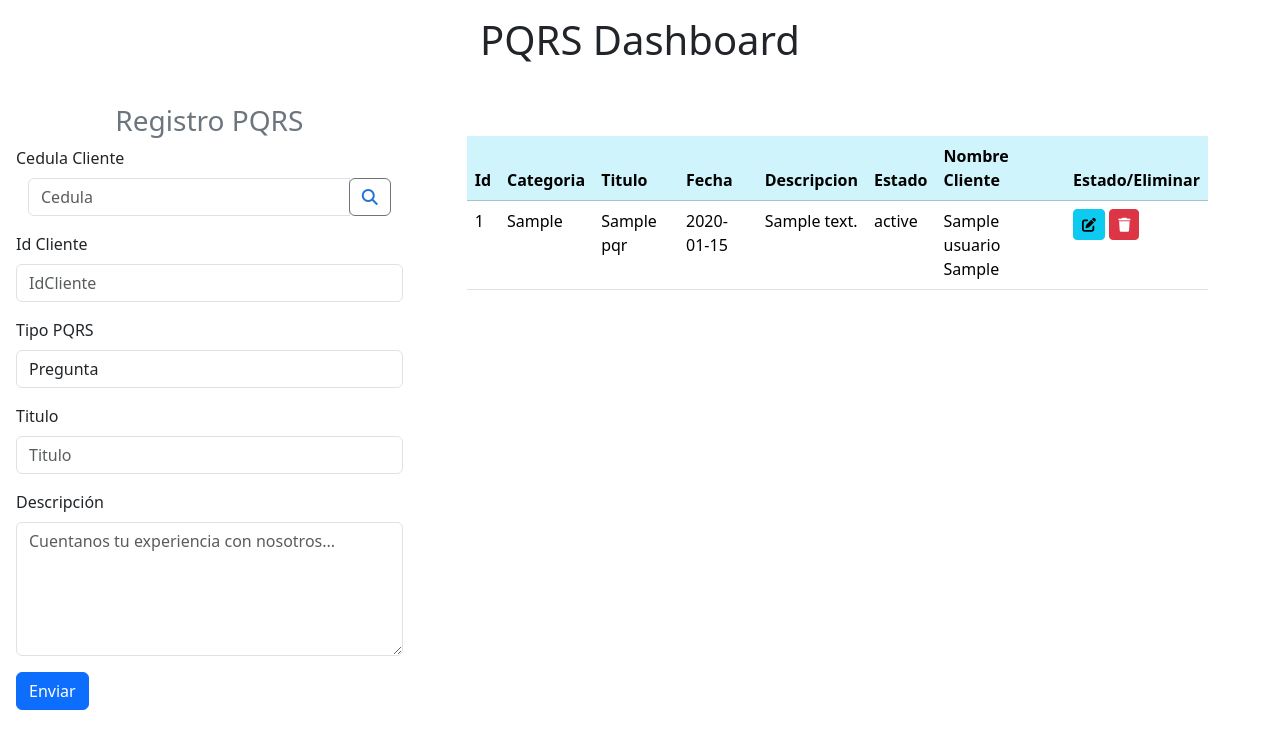
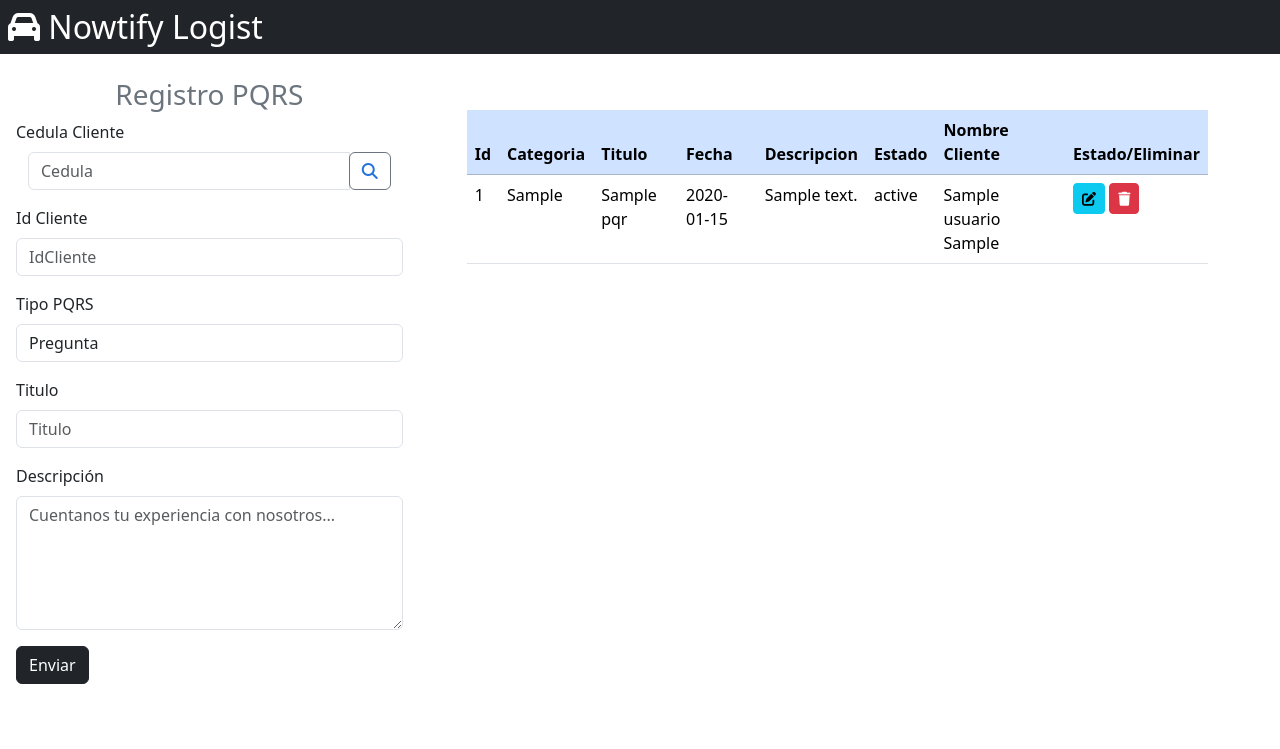
Before and after one commit to JuanCapera9/Js, a PHP site: page / in a window 1280 px wide. Shown: the top 749 px of the page. Run offline with PHP 8.4, Linux system fonts and the light colour scheme; tables that the repository leaves empty hold one stand-in row (values such as "Sample post"); some libraries are stand-ins or nearby versions.

Commit message:
Add files via upload

```diff
--- a/CrudPQRS/index.php
+++ b/CrudPQRS/index.php
@@ -5,22 +5,21 @@
     <meta charset="UTF-8">
     <meta name="viewport" content="width=device-width, initial-scale=1.0">
     <title>Crud PQRS</title>
-    <!--Biblioteca de bootstrap CSS-->
+    <!-- Biblioteca de bootstrap CSS -->
     <link href="https://cdn.jsdelivr.net/npm/bootstrap@5.3.1/dist/css/bootstrap.min.css" rel="stylesheet" integrity="sha384-4bw+/aepP/YC94hEpVNVgiZdgIC5+VKNBQNGCHeKRQN+PtmoHDEXuppvnDJzQIu9" crossorigin="anonymous">
     <script src="https://kit.fontawesome.com/b80bf1e3ae.js" crossorigin="anonymous"></script>
     <link href='https://unpkg.com/boxicons@2.1.4/css/boxicons.min.css' rel='stylesheet'>
-    <link rel="stylesheet" href="./css/dashboard.css">
-    <script src="./JS/Dashboard.js"></script>
-
 </head>
 
 <body>
-    <h1 class="text-center p-3">PQRS Dashboard</h1>
+    <header class="bg-dark text-white">
+        <h2 class="p-2"><i class="fa-solid fa-car"></i> Nowtify Logist</h2>
+    </header>
     <div class="container-fluid row">
-        <form action="controlador/crearPQRS.php" method="post" class="col-4 p-3" id="pqrsForm">
+        <form action="controlador/crearPQRS.php" method="post" class="col-4 text- p-3" id="pqrsForm">
             <h3 class="text-center text-secondary">Registro PQRS</h3>
 
-            <!--Consultar cliente-->
+            <!-- Consultar cliente -->
             <label class="form-label">Cedula Cliente</label>
             <div class="container">
                 <div class="input-group mb-3">
@@ -32,7 +31,6 @@
                     </div>
                 </div>
             </div>
-
             <div class="mb-3">
                 <label class="form-label">Id Cliente</label>
                 <input type="text" class="form-control" name="idCliente" id="idCliente" placeholder="IdCliente">
@@ -58,7 +56,7 @@
                 <textarea class="form-control" name="descripcionPQRS" id="descripcionPQRS" rows="5" placeholder="Cuentanos tu experiencia con nosotros..."></textarea>
                 <p id="descripcionError" style="color: red;"></p>
             </div>
-            <button type="button" onclick="validarFormulario();" class="btn btn-primary" name="btnEnviar" value="ok">Enviar</button>
+            <button type="button" onclick="validarFormulario();" class="btn btn-dark" name="btnEnviar" value="ok">Enviar</button>
         </form>
 
         <div class="col-8 p-5">
@@ -72,7 +70,7 @@
                 $resultado = mysqli_query($conexion, $consulta);
                 $filas = mysqli_num_rows($resultado);
                 ?>
-                <thead class="table-info">
+                <thead class="table-primary">
                     <tr>
                         <th scope="col">Id</th>
                         <th scope="col">Categoria</th>
@@ -150,7 +148,7 @@
 
             // Validación del campo "Id Cliente"
             if (!idClienteRegex.test(idCliente)) {
-            document.getElementById("idClienteError").innerText = "El ID del cliente debe contener solo números.";
+                document.getElementById("idClienteError").innerText = "El ID del cliente debe contener solo números o no puede estar vacio.";
                 return;
             } else {
                 document.getElementById("idClienteError").innerText = "";
@@ -165,7 +163,7 @@
             }
 
             // Validación del campo "Titulo"
-        var tituloRegex = /^[a-zA-Z]{3,}$/; // Al menos tres letras
+            var tituloRegex = /^[a-zA-Z]/; // Al menos tres letras
             if (!tituloRegex.test(tituloPqrs)) {
                 document.getElementById("tituloError").innerText = "El campo 'Titulo' debe contener al menos tres letras.";
                 return;
@@ -177,7 +175,6 @@
             document.getElementById("pqrsForm").submit();
         }
     </script>
-
 
     <script>
         function consultarCliente() {
@@ -197,7 +194,6 @@
                     $('#resultadoModal').modal('show');
                 },
             });
-
         }
     </script>
 
@@ -207,7 +203,6 @@
     <script src="https://cdn.jsdelivr.net/npm/bootstrap@5.3.1/dist/js/bootstrap.bundle.min.js" integrity="sha384-HwwvtgBNo3bZJJLYd8oVXjrBZt8cqVSpeBNS5n7C8IVInixGAoxmnlMuBnhbgrkm" crossorigin="anonymous"></script>
     <script src="./js/main.js"></script>
     <!-- Agrega los enlaces a las bibliotecas de Bootstrap -->
-
     <script src="https://cdnjs.cloudflare.com/ajax/libs/popper.js/1.16.0/umd/popper.min.js"></script>
 </body>
 
```
Also changed, not shown: CrudPQRS/vista/modificar.php (+9 -7 lines). Lines whose indentation alone changed are shown as unchanged.
